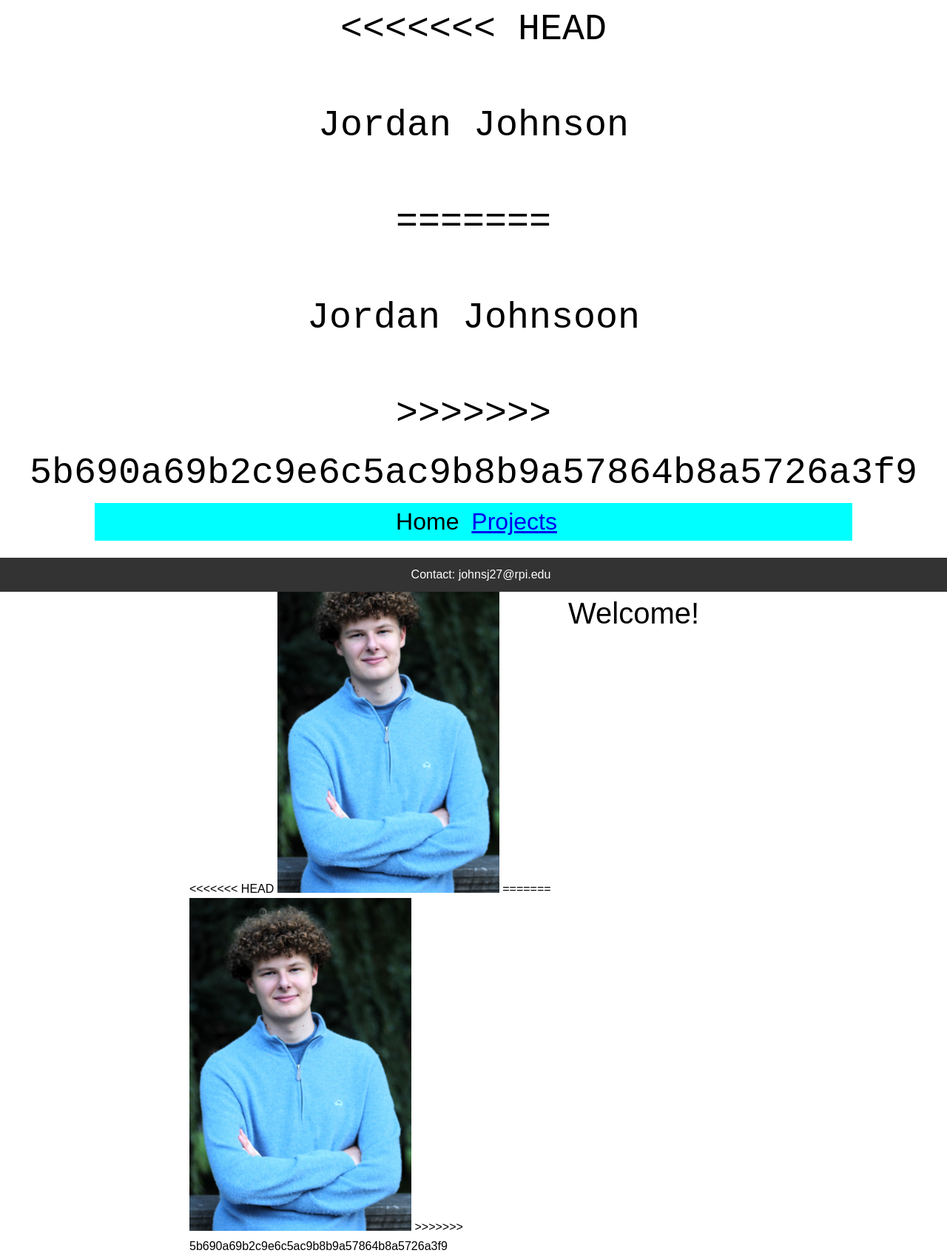
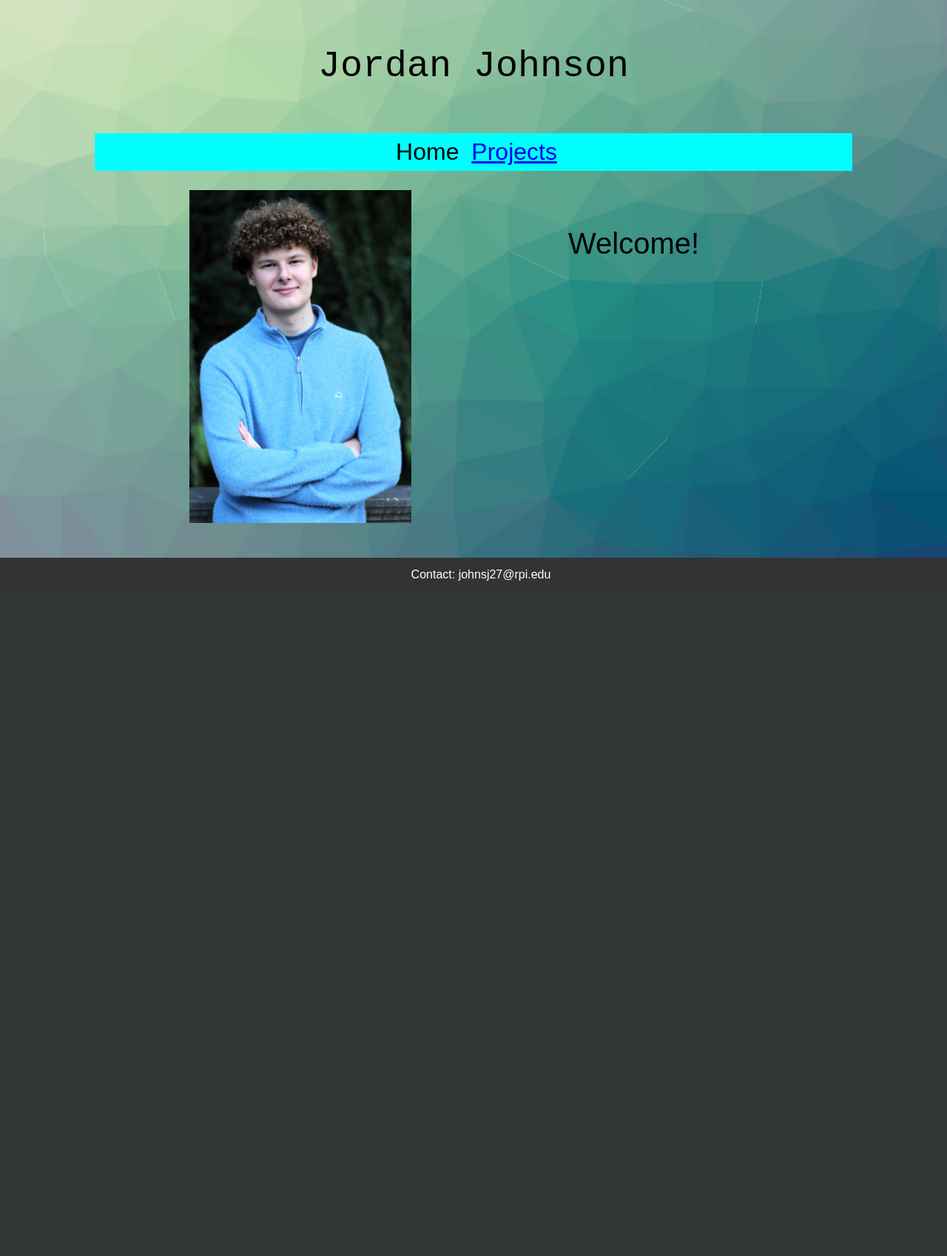
Before and after one commit to masterjordanj/itws1100-johnsj27, a PHP site: page / in a window 1280 px wide. Shown: the whole page at 74% size. After the commit the page ends 785 px from the top, so only its background shows below. Run offline with PHP 8.4, Linux system fonts and the light colour scheme.

Commit message:
Final fix
All working good now

```diff
--- a/index.html
+++ b/index.html
@@ -11,11 +11,7 @@
 <body>
 
    <div id="name">
-<<<<<<< HEAD
       <p>Jordan Johnson</p>
-=======
-      <p>Jordan Johnsoon</p>
->>>>>>> 5b690a69b2c9e6c5ac9b8b9a57864b8a5726a3f9
    </div>
 
    <div id="header">
@@ -25,11 +21,7 @@
 
    <div id="row">
       <div id="left">
-<<<<<<< HEAD
-         <img src="lab03/aboutphoto.jpeg" style="width:300px;height: 450px;">
-=======
          <img src="labs/lab03/aboutphoto.jpeg" style="width:300px;height: 450px;">
->>>>>>> 5b690a69b2c9e6c5ac9b8b9a57864b8a5726a3f9
       </div>
       <div id="right">
          <p>Welcome!</p>
--- a/style.css
+++ b/style.css
@@ -3,11 +3,7 @@ html {
     background-repeat: no-repeat;
     background-attachment: fixed;
     background-size: cover;
-<<<<<<< HEAD
-    background-image: url('lab03/background.png');
-=======
     background-image: url('labs/lab03/background.png');
->>>>>>> 5b690a69b2c9e6c5ac9b8b9a57864b8a5726a3f9
 }
 
 
```
